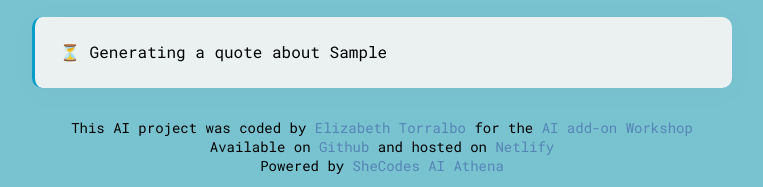
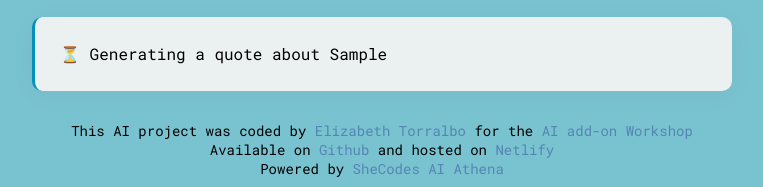
Before and after one commit to eliztorr/quote-generator, a plain HTML site: page index.html in a window 1280 px wide. Both pictures are taken after typing "Sample" into the empty fields and a click on the input 911 px from the left and 294 px from the top of the page. Shown: the part 377-564 px from the top of the page, 258-1021 px from the left. Drawn offline with nearby package versions, Linux system fonts and the light colour scheme; no server answers.

Commit message:
fixed instructions

```diff
--- a/src/index.js
+++ b/src/index.js
@@ -12,7 +12,7 @@ function generateQuote(event) {
   let instructionsInput = document.querySelector("#user-instructions");
   let apiKey = "95302ab7f46ea49b23t9315bo4bc8de7";
   let context =
-    "You are an inspiring AI that likes to share knowledge with others. Your mission is to generate a cite of maximum 3 lines in basic HTML adding a <br> after each line. Please make sure to follow the user instructions.Please sign at the end of the quote with <strong>SheCodes AI Athena</strong>. Please do not wrap the cite between quotes and do not write in italic";
+    "You are an inspiring AI that likes to share knowledge with others. Your mission is to generate a simple cite of maximum 3 lines in basic HTML adding a <br> after each line. Please make sure to follow the user instructions.Please sign at the end of the quote with <strong>SheCodes AI Athena</strong>. Please do not wrap the cite between quotes and do not write in italic";
   let prompt = `User instructions: Generate a quote about ${instructionsInput.value}`;
   let apiURL = `https://api.shecodes.io/ai/v1/generate?prompt=${prompt}&context=${context}&key=${apiKey}`;
 
--- a/src/style.css
+++ b/src/style.css
@@ -45,11 +45,11 @@ h1 {
 .quote {
   font-size: 16px;
   background-color: #ebf1f1;
-  line-height: 1.3;
+  line-height: 1.5;
   padding: 25px;
   border-radius: 10px;
-  border-left: 3px solid #099cc9;
-  box-shadow: 0px 4px 30px 0px rgba(111, 129, 147, 0.03);
+  border-left: 3px solid #0691bb;
+  box-shadow: 0px 4px 30px 0px rgba(57, 60, 63, 0.03);
 }
 .hidden {
   display: none;
```
